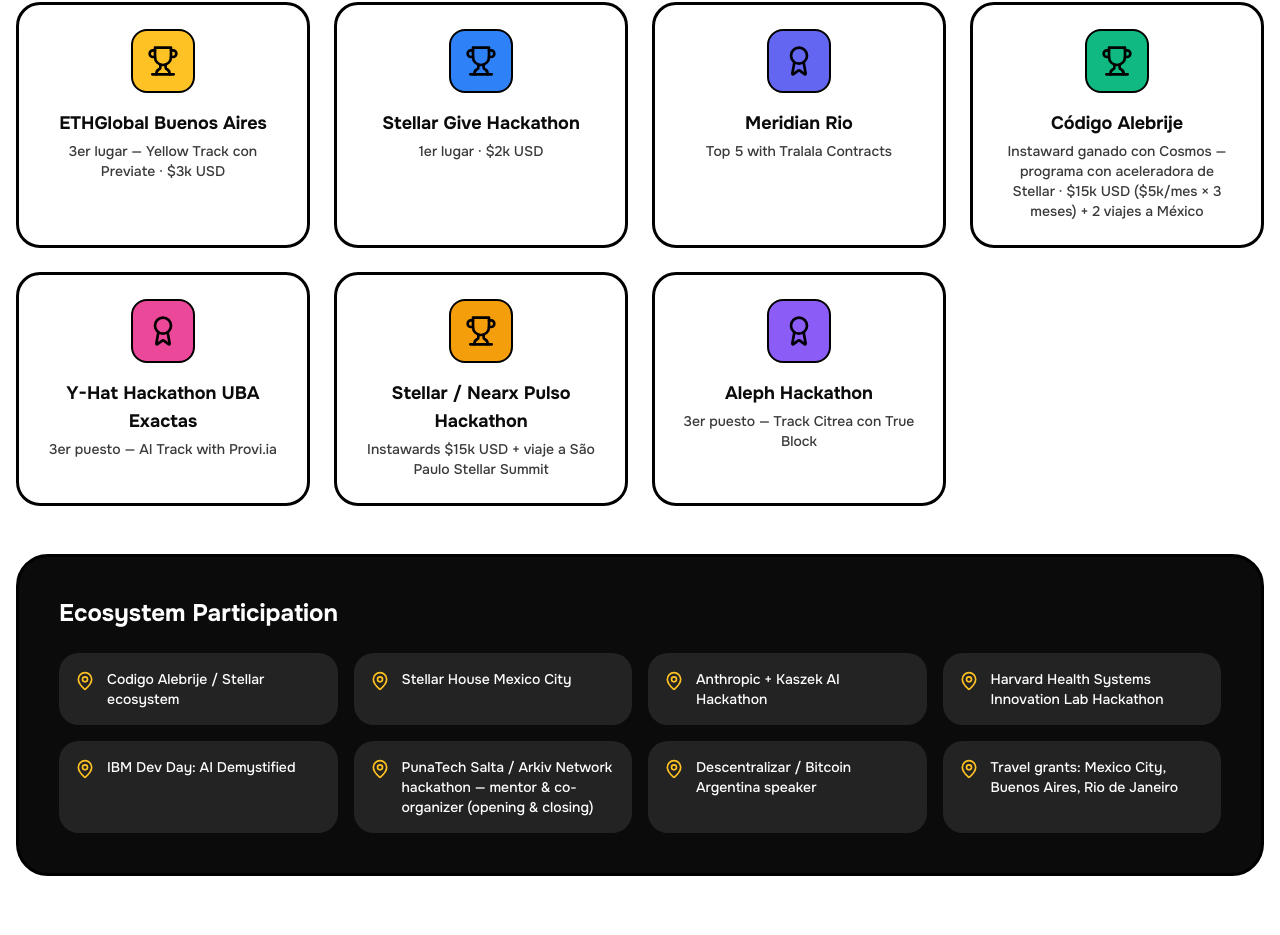
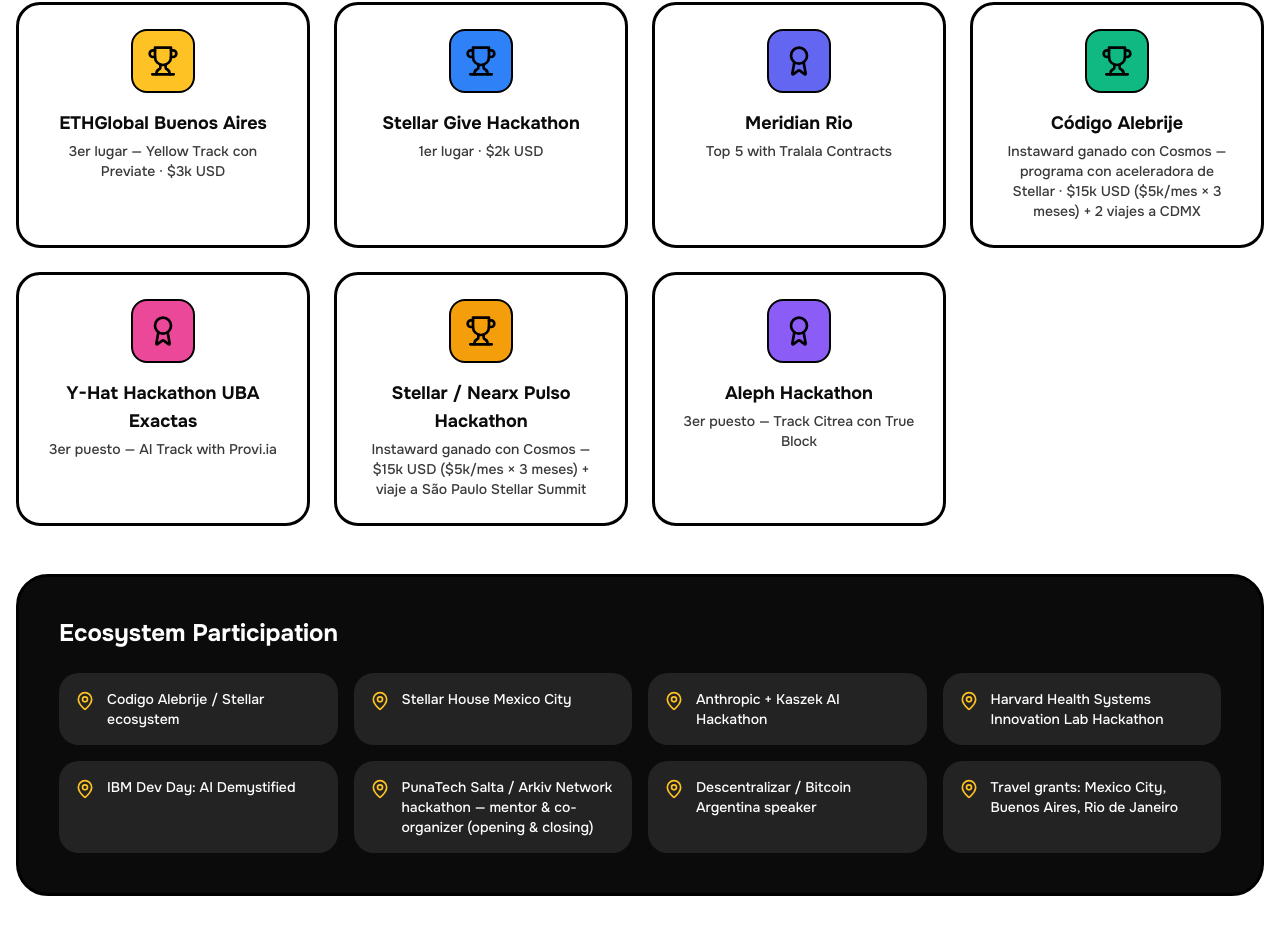
Before and after one commit to leocagli/portfolio-leocagli, a Next.js app: page / in a window 1280 px wide. Shown: the part 3513-4448 px from the top of the page. Built offline with nearby package versions, Linux system fonts and the light colour scheme.

Commit message:
fix: Alebrije trips to CDMX; Pulso prize is same Instaward (15k, 5k/mo x3) with Sao Paulo Summit trip

```diff
--- a/components/awards-section.tsx
+++ b/components/awards-section.tsx
@@ -25,7 +25,7 @@
     },
     {
       title: "Código Alebrije",
-      description: "Instaward ganado con Cosmos — programa con aceleradora de Stellar · $15k USD ($5k/mes × 3 meses) + 2 viajes a México",
+      description: "Instaward ganado con Cosmos — programa con aceleradora de Stellar · $15k USD ($5k/mes × 3 meses) + 2 viajes a CDMX",
       icon: Trophy,
       color: "bg-[#10B981]",
       href: "#cosmos-pay",
@@ -38,7 +38,7 @@
     },
     {
       title: "Stellar / Nearx Pulso Hackathon",
-      description: "Instawards $15k USD + viaje a São Paulo Stellar Summit",
+      description: "Instaward ganado con Cosmos — $15k USD ($5k/mes × 3 meses) + viaje a São Paulo Stellar Summit",
       icon: Trophy,
       color: "bg-[#F59E0B]",
     },
```
